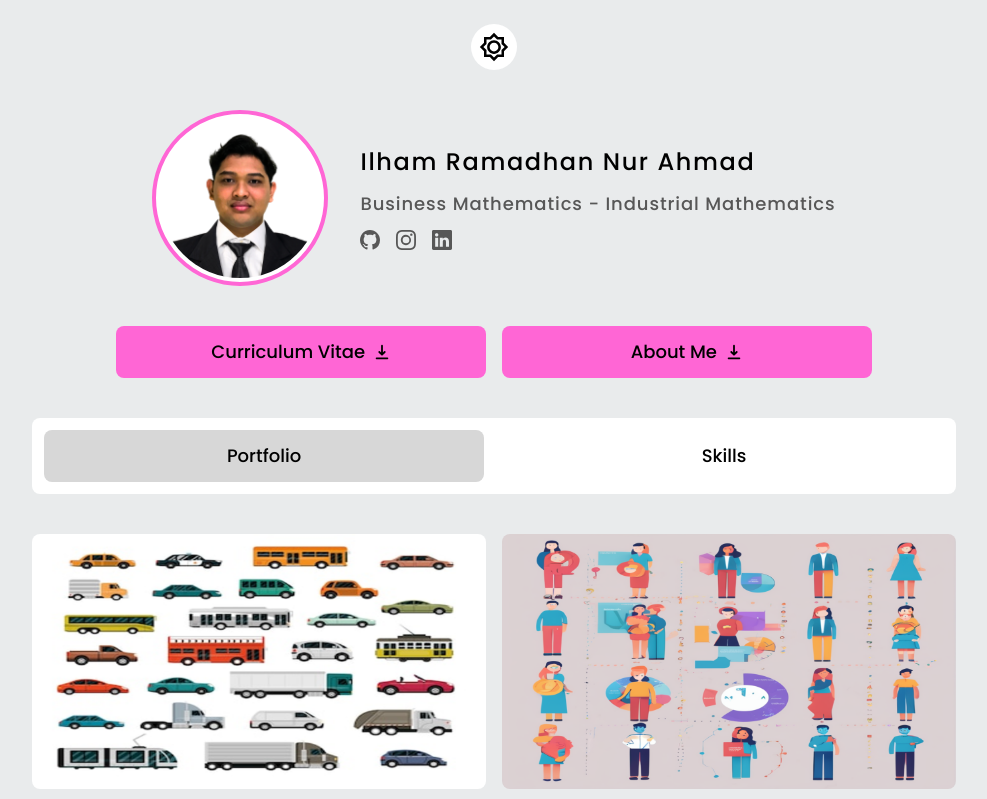
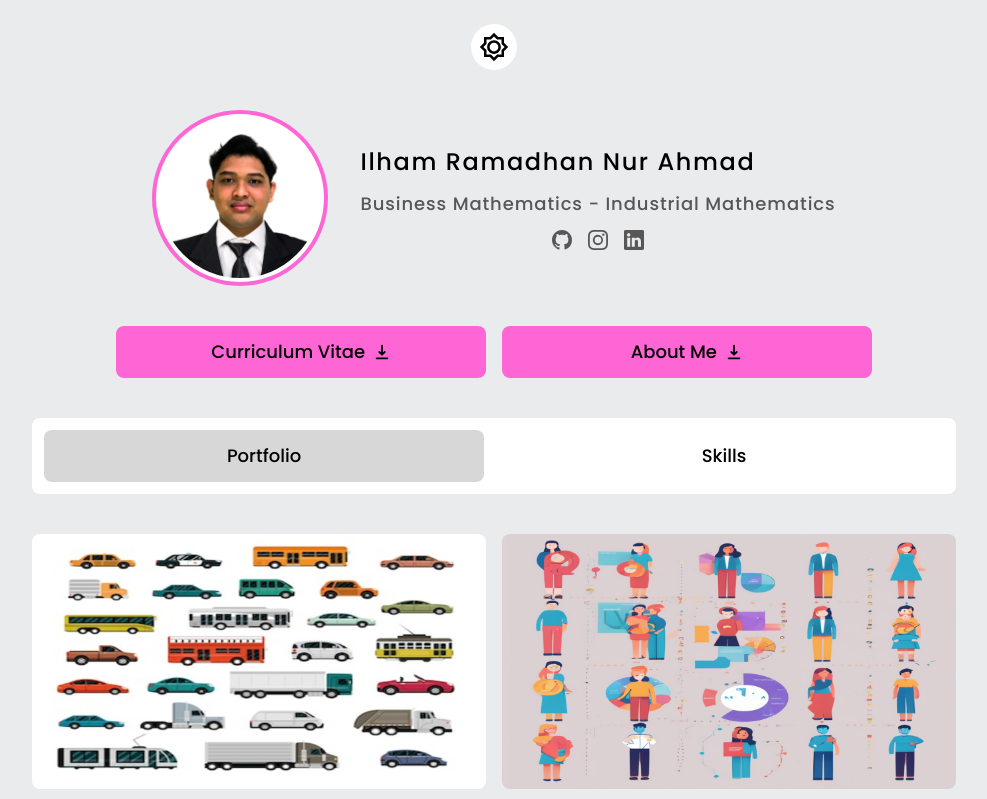
Before and after one commit to Ilhmrmdhnn/Portofolio---Ilham-Ramadhan-Nur-Ahmad, a React (Vite) app: page / in a window 1280 px wide. Shown: the top 799 px of the page, without its empty margins (146-1133 px from the left). Built offline with nearby package versions, Linux system fonts and the light colour scheme.

Commit message:
Add files via upload

```diff
--- a/src/components/fragments/profileFragments.jsx
+++ b/src/components/fragments/profileFragments.jsx
@@ -14,7 +14,7 @@ export const ProfileInformation = () => {
     <div className="flex justify-center items-center md:items-start md:tracking-widest flex-col text-center mb-10">
       <h1 className="text-title dark:text-dtitle text-2xl font-medium mb-3">Ilham Ramadhan Nur Ahmad</h1>
       <p className="text-subtitle dark:text-dsubtitle tracking-wider text-base md:text-lg text-base mb-3">Business Mathematics - Industrial Mathematics</p>
-      <div className="flex text-subtitle w-full dark:text-dsubtitle justify-start items-center space-x-4"> {/* Menggunakan justify-start untuk memulai dari kiri */}
+      <div className="flex text-subtitle w-full dark:text-dsubtitle justify-center items-center space-x-4"> {/* Menggunakan space-x-4 untuk memberikan jarak horizontal */}
         <a href="https://github.com/Ilhmrmdhnn" target="_blank" className="flex justify-center items-center"><BsGithub className="cursor-pointer text-xl hover:text-title dark:hover:text-dtitle duration-300 ease-in-out"/></a>
         <a href="https://instagram.com/ilham_ramadhann_/" target="_blank" className="flex justify-center items-center"><BsInstagram className="cursor-pointer text-xl hover:text-title dark:hover:text-dtitle duration-300 ease-in-out"/></a>
         <a href="https://linkedin.com/in/ilhamramadhannurahmad/" target="_blank" className="flex justify-center items-center"><BsLinkedin className="cursor-pointer text-xl hover:text-title dark:hover:text-dtitle duration-300 ease-in-out"/></a>
```
